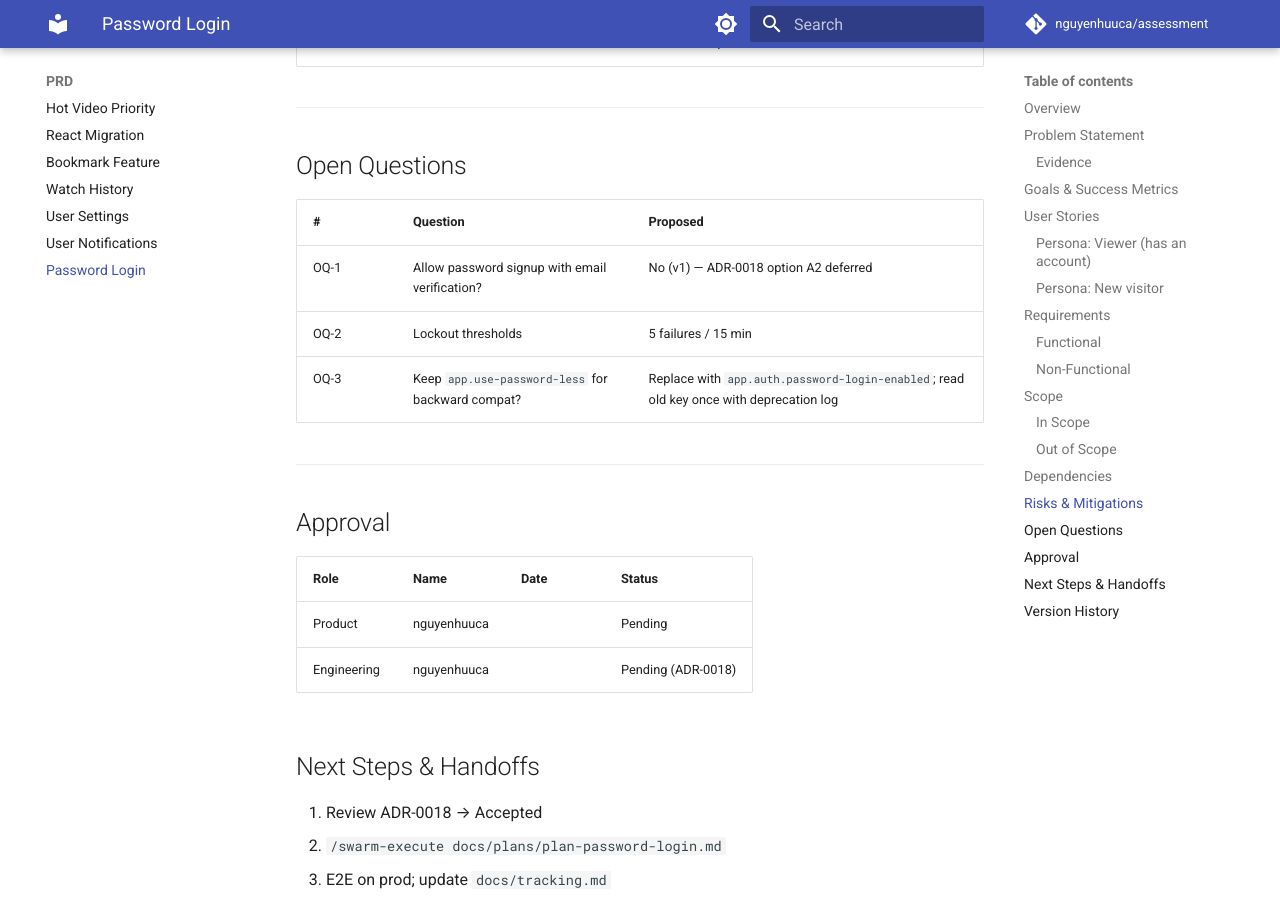
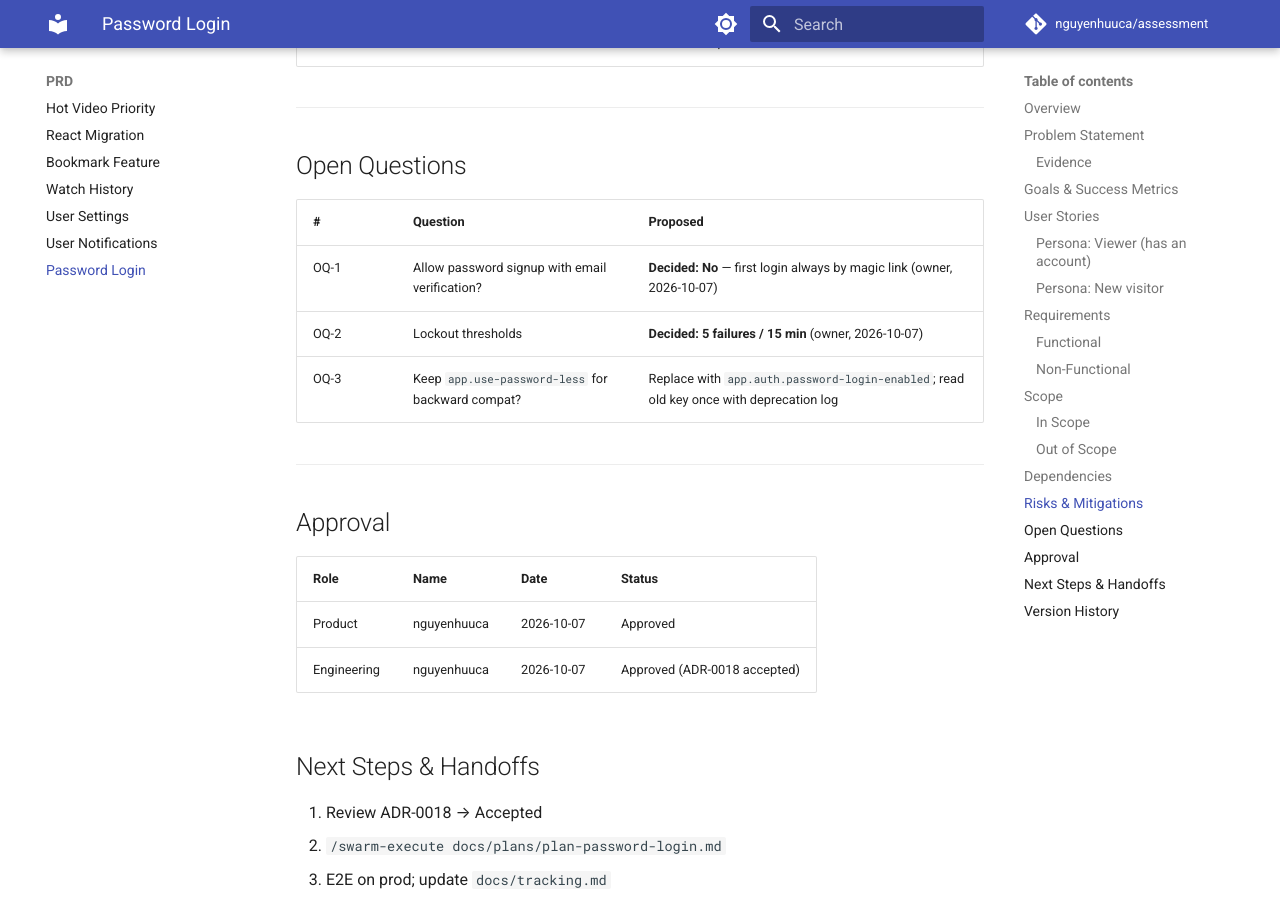
Before and after one commit to nguyenhuuca/assessment, an MkDocs documentation site: the page built from docs/prd/PRD-password-login.md, in a window 1280 px wide and 900 px high, scrolled down 4053 px. Built offline with MkDocs 1.6.1 and Material for MkDocs 9.7.7, drawn with Linux system fonts in a browser that asks for light colours; comment, search, counter and statistics services are not loaded.

Commit message:
docs(auth): accept ADR-0018; PRD decisions OQ-1/OQ-2 approved by owner
Co-Authored-By: Claude Opus 5.5 <noreply@anthropic.com>

```diff
--- a/docs/prd/PRD-password-login.md
+++ b/docs/prd/PRD-password-login.md
@@ -9,7 +9,7 @@ Handoff to: Architect (ADR-0018), Builder (/builder)
 
 ## Overview
 
-**Status:** Draft
+**Status:** Approved
 **Author:** nguyenhuuca
 **Date:** 2026-10-07
 **Related ADR:** [ADR-0018 Optional Email + Password Login](../adr/0018-password-login-option.md)
@@ -121,8 +121,8 @@ Password signup, separate reset-token flow, CAPTCHA, breached-password API, pass
 
 | # | Question | Proposed |
 |---|----------|----------|
-| OQ-1 | Allow password signup with email verification? | No (v1) — ADR-0018 option A2 deferred |
-| OQ-2 | Lockout thresholds | 5 failures / 15 min |
+| OQ-1 | Allow password signup with email verification? | **Decided: No** — first login always by magic link (owner, 2026-10-07) |
+| OQ-2 | Lockout thresholds | **Decided: 5 failures / 15 min** (owner, 2026-10-07) |
 | OQ-3 | Keep `app.use-password-less` for backward compat? | Replace with `app.auth.password-login-enabled`; read old key once with deprecation log |
 
 ---
@@ -131,8 +131,8 @@ Password signup, separate reset-token flow, CAPTCHA, breached-password API, pass
 
 | Role | Name | Date | Status |
 |------|------|------|--------|
-| Product | nguyenhuuca | | Pending |
-| Engineering | nguyenhuuca | | Pending (ADR-0018) |
+| Product | nguyenhuuca | 2026-10-07 | Approved |
+| Engineering | nguyenhuuca | 2026-10-07 | Approved (ADR-0018 accepted) |
 
 ## Next Steps & Handoffs
 1. Review ADR-0018 → Accepted
```
Also changed, not shown: TASKS.md (+1 -1 lines), docs/adr/0018-password-login-option.md (+1 -1 lines), docs/plans/plan-password-login.md (+1 -1 lines).
